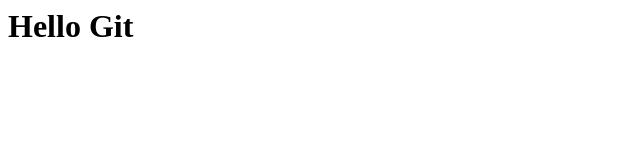
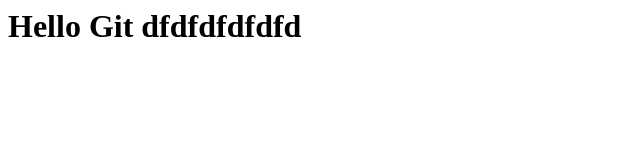
Before and after one commit to AlekseyPikalovDev/git-sample, a plain HTML site: page index.html in a window 1280 px wide. Shown: the whole page, without its empty margins (0-640 px from the left). Drawn offline with Linux system fonts and the light colour scheme.

```diff
--- a/index.html
+++ b/index.html
@@ -1 +1,2 @@
-<h1> Hello Git </h1>
+<h1> Hello Git
+dfdfdfdfdfd </h1>
```
Also changed, not shown: text.txt.
